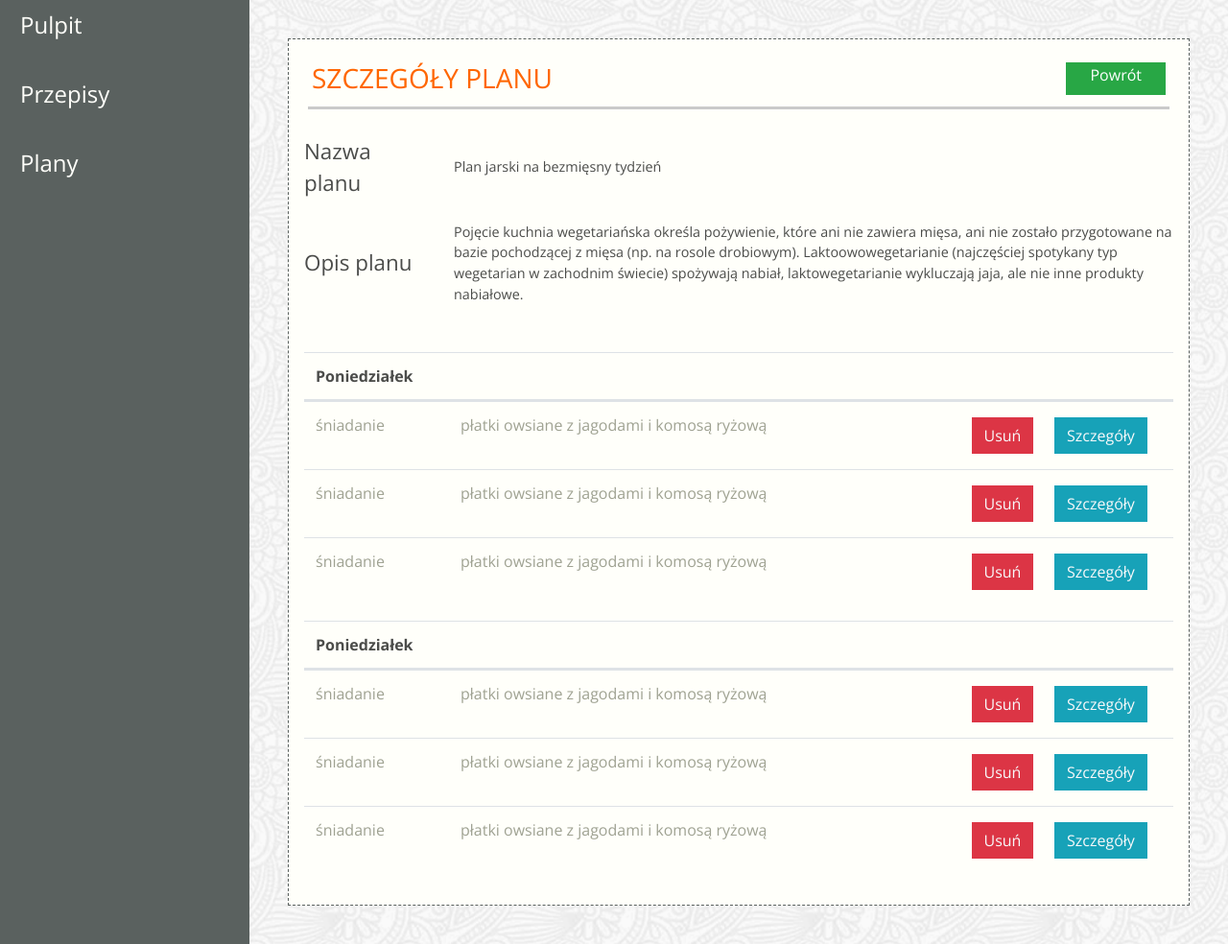
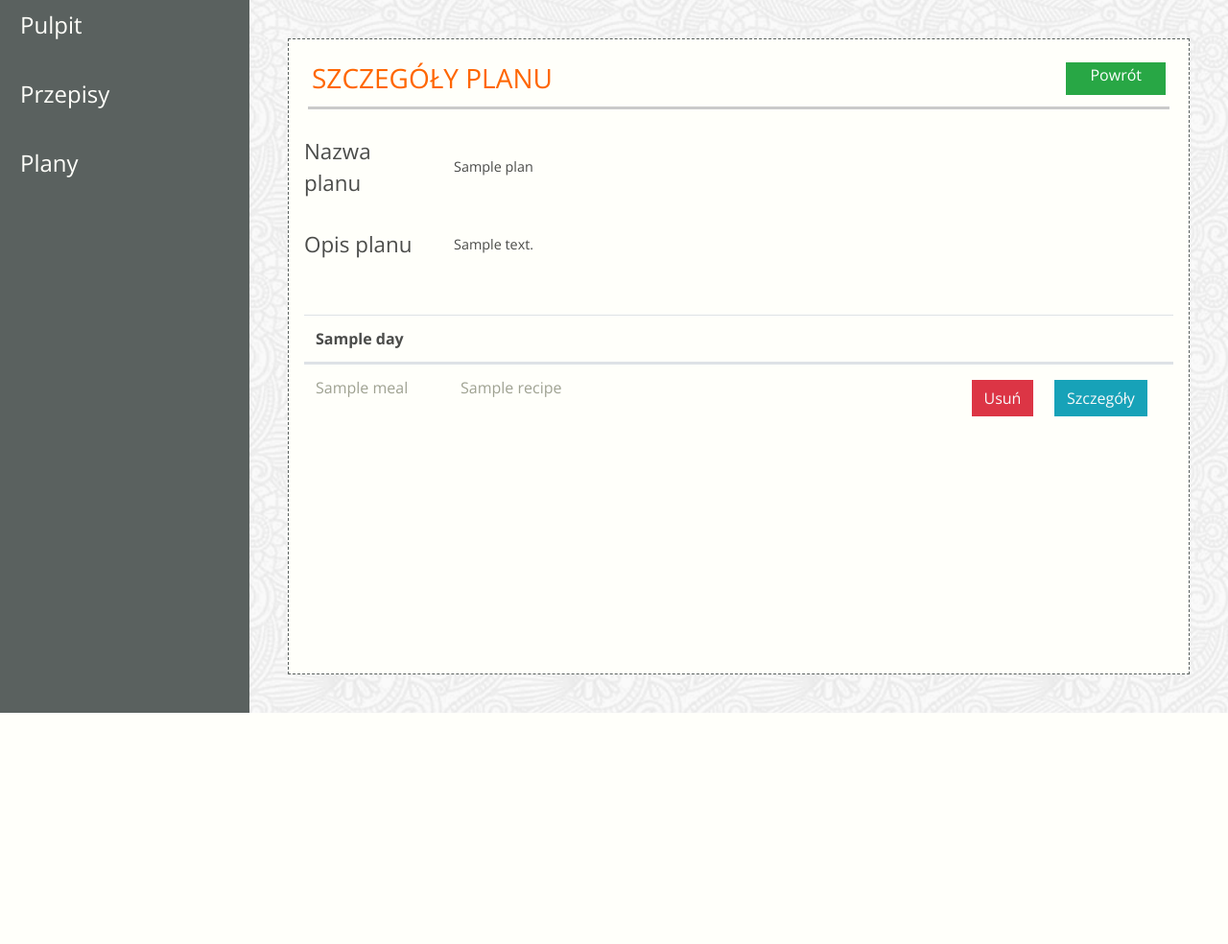
Before and after one commit to scrumlab-warsaw/scrum_project, a Django app: template jedzonko/templates/app-details-schedules.html in a window 1280 px wide. Shown: the part 84-1068 px from the top of the page at 96% size. After the commit the page ends 827 px from the top, so only its background shows below. Run offline with Django 3.2, Linux system fonts and the light colour scheme; the template is opened without the code that fills it: most values are stand-ins (such as "Sample title", 1, 10 or a date in 2020); some libraries are stand-ins or nearby versions; some web fonts are replaced.

Commit message:
zad7.1_7.2_gotowe

```diff
--- a/jedzonko/templates/app-details-schedules.html
+++ b/jedzonko/templates/app-details-schedules.html
@@ -19,8 +19,7 @@
                                     Nazwa planu
                                 </span>
                 <div class="col-sm-10">
-                    <p class="schedules-text">Plan jarski na bezmięsny
-                        tydzień</p>
+                    <p class="schedules-text"> {{ plan.name}}</p>
                 </div>
             </div>
             <div class="form-group row">
@@ -29,109 +28,39 @@
                                 </span>
                 <div class="col-sm-10">
                     <p class="schedules-text">
-                        Pojęcie kuchnia wegetariańska określa pożywienie, które
-                        ani nie zawiera mięsa, ani nie zostało przygotowane na
-                        bazie pochodzącej z mięsa (np. na rosole drobiowym).
-                        Laktoowowegetarianie (najczęściej spotykany typ
-                        wegetarian w zachodnim świecie) spożywają nabiał,
-                        laktowegetarianie wykluczają jaja, ale nie inne produkty
-                        nabiałowe.
+                        {{ plan.description }}
                     </p>
                 </div>
             </div>
         </div>
-
+        {% for day, meals in meals_for_day %}
             <table class="table">
                 <thead>
                     <tr class="d-flex">
-                <th class="col-2">Poniedziałek</th>
+                        <th class="col-2">{{ day }}</th>
                         <th class="col-7"></th>
                         <th class="col-1"></th>
                         <th class="col-2"></th>
                     </tr>
                 </thead>
             <tbody class="text-color-lighter">
+            {% for meal in meals %}
                             <tr class="d-flex">
-                <td class="col-2">śniadanie</td>
-                <td class="col-7">płatki owsiane z jagodami i komosą ryżową</td>
+                <td class="col-2">{{ meal.meal_name }}</td>
+                <td class="col-7">{{ meal.recipe}}</td>
                 <td class="col-1 center">
                     <a href="#" class="btn btn-danger rounded-0 text-light m-1">Usuń</a>
                 </td>
                 <td class="col-2 center">
-                    <a href="app-details-schedules.html"
+                    <a href="{% url 'recipe_details' meal.recipe.id %}"
                        class="btn btn-info rounded-0 text-light m-1">Szczegóły</a>
                 </td>
             </tr>
-            <tr class="d-flex">
-                <td class="col-2">śniadanie</td>
-                <td class="col-7">płatki owsiane z jagodami i komosą ryżową</td>
-                <td class="col-1 center">
-                    <a href="#" class="btn btn-danger rounded-0 text-light m-1">Usuń</a>
-                </td>
-                <td class="col-2 center">
-                    <a href="app-details-schedules.html"
-                       class="btn btn-info rounded-0 text-light m-1">Szczegóły</a>
-                </td>
-            </tr>
-            <tr class="d-flex">
-                <td class="col-2">śniadanie</td>
-                <td class="col-7">płatki owsiane z jagodami i komosą ryżową</td>
-                <td class="col-1 center">
-                    <a href="#" class="btn btn-danger rounded-0 text-light m-1">Usuń</a>
-                </td>
-                <td class="col-2 center">
-                    <a href="app-details-schedules.html"
-                       class="btn btn-info rounded-0 text-light m-1">Szczegóły</a>
-                </td>
-            </tr>
+                {% endfor %}
             </tbody>
             </table>
+        {% endfor %}
 
-        <table class="table">
-            <thead>
-            <tr class="d-flex">
-                <th class="col-2">Poniedziałek</th>
-                <th class="col-7"></th>
-                <th class="col-1"></th>
-                <th class="col-2"></th>
-            </tr>
-            </thead>
-            <tbody class="text-color-lighter">
-            <tr class="d-flex">
-                <td class="col-2">śniadanie</td>
-                <td class="col-7">płatki owsiane z jagodami i komosą ryżową</td>
-                <td class="col-1 center">
-                    <a href="#" class="btn btn-danger rounded-0 text-light m-1">Usuń</a>
-                </td>
-                <td class="col-2 center">
-                    <a href="app-details-schedules.html"
-                       class="btn btn-info rounded-0 text-light m-1">Szczegóły</a>
-                </td>
-            </tr>
-            <tr class="d-flex">
-                <td class="col-2">śniadanie</td>
-                <td class="col-7">płatki owsiane z jagodami i komosą ryżową</td>
-                <td class="col-1 center">
-                    <a href="#" class="btn btn-danger rounded-0 text-light m-1">Usuń</a>
-                </td>
-                <td class="col-2 center">
-                    <a href="app-details-schedules.html"
-                       class="btn btn-info rounded-0 text-light m-1">Szczegóły</a>
-                </td>
-            </tr>
-            <tr class="d-flex">
-                <td class="col-2">śniadanie</td>
-                <td class="col-7">płatki owsiane z jagodami i komosą ryżową</td>
-                <td class="col-1 center">
-                    <a href="#" class="btn btn-danger rounded-0 text-light m-1">Usuń</a>
-                </td>
-                <td class="col-2 center">
-                    <a href="app-details-schedules.html"
-                       class="btn btn-info rounded-0 text-light m-1">Szczegóły</a>
-                </td>
-            </tr>
-            </tbody>
-        </table>
 
     </div>
 </div>
```
Also changed, not shown: jedzonko/views.py (+14 -2 lines). Lines whose indentation alone changed are shown as unchanged.
